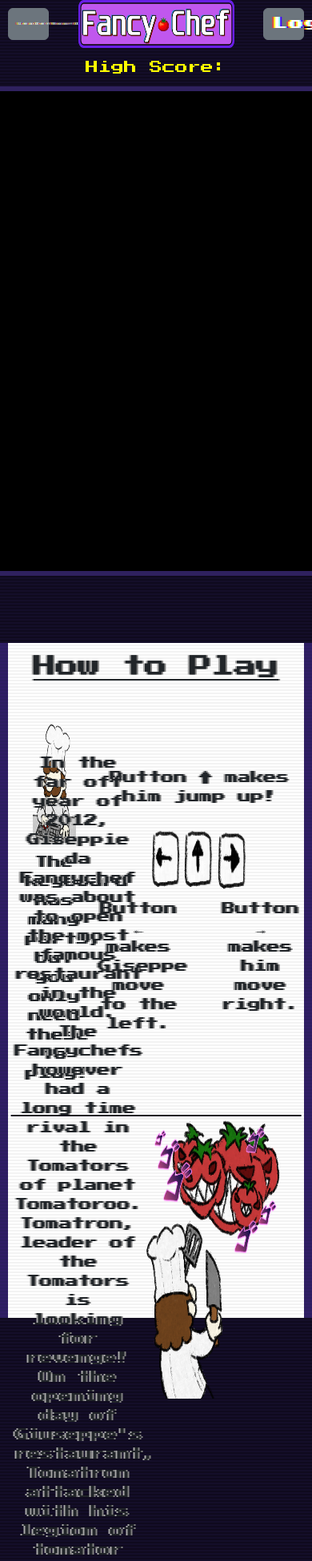
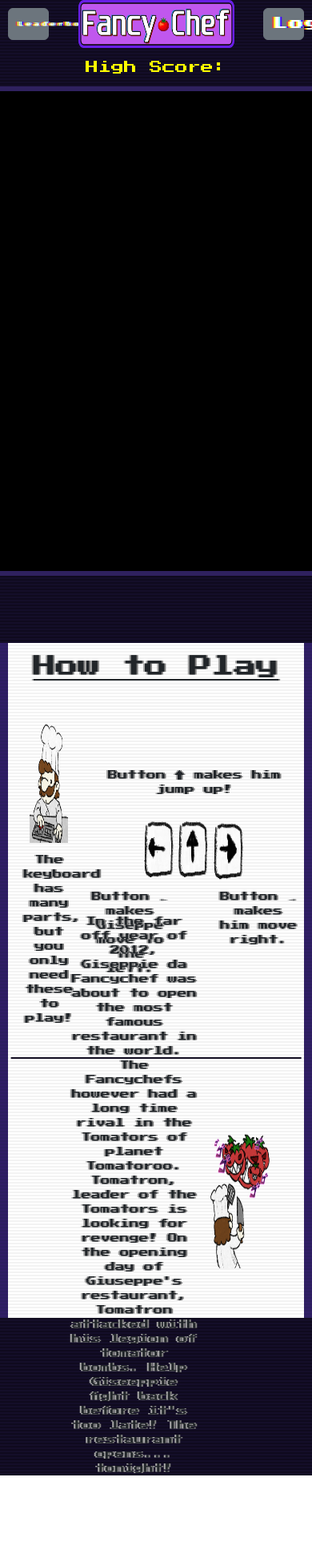
Before and after one commit to GameCatCam/browser-game-project, a React (Vite) app in the folder client/: page /game in a window 390 px wide. Shown: the top 1952 px of the page at 80% size. After the commit the page ends 1845 px from the top, so only its background shows below. Built offline with nearby package versions, Linux system fonts and the light colour scheme; no server answers.

Commit message:
fixed info page text size for smaller devices

```diff
--- a/client/src/App.css
+++ b/client/src/App.css
@@ -353,10 +353,20 @@ ul {
 }
 
 .plot {
-  height: 350px;
-  width: 350px;
+  height: 20vh;
+  width: 20vw;
 }
 
 #lb-game-btn {
   font-size: 0.8vw;
 }
+
+@media screen and (max-width: 1100px) {
+  .info-page {
+    font-size: 12px;
+  }
+
+  #lb-game-btn {
+    font-size: 6px;
+  }
+}
```
